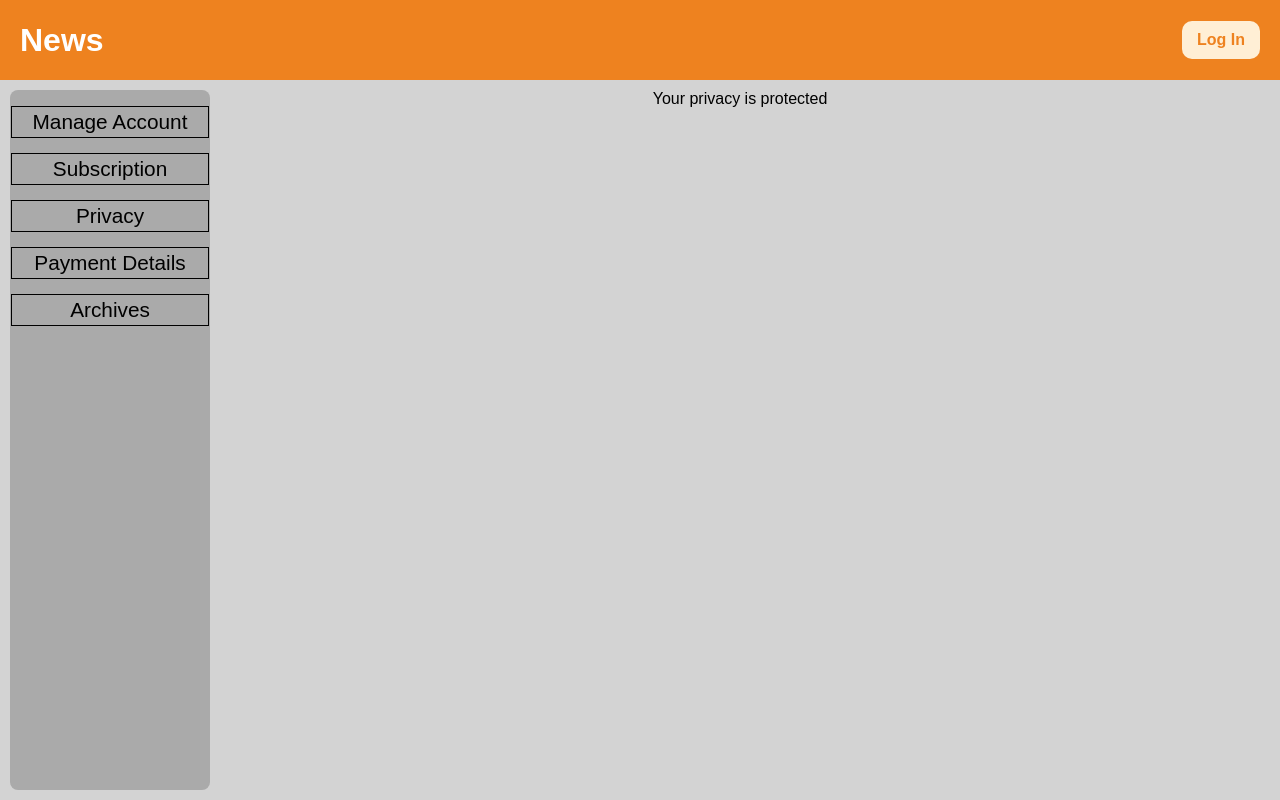
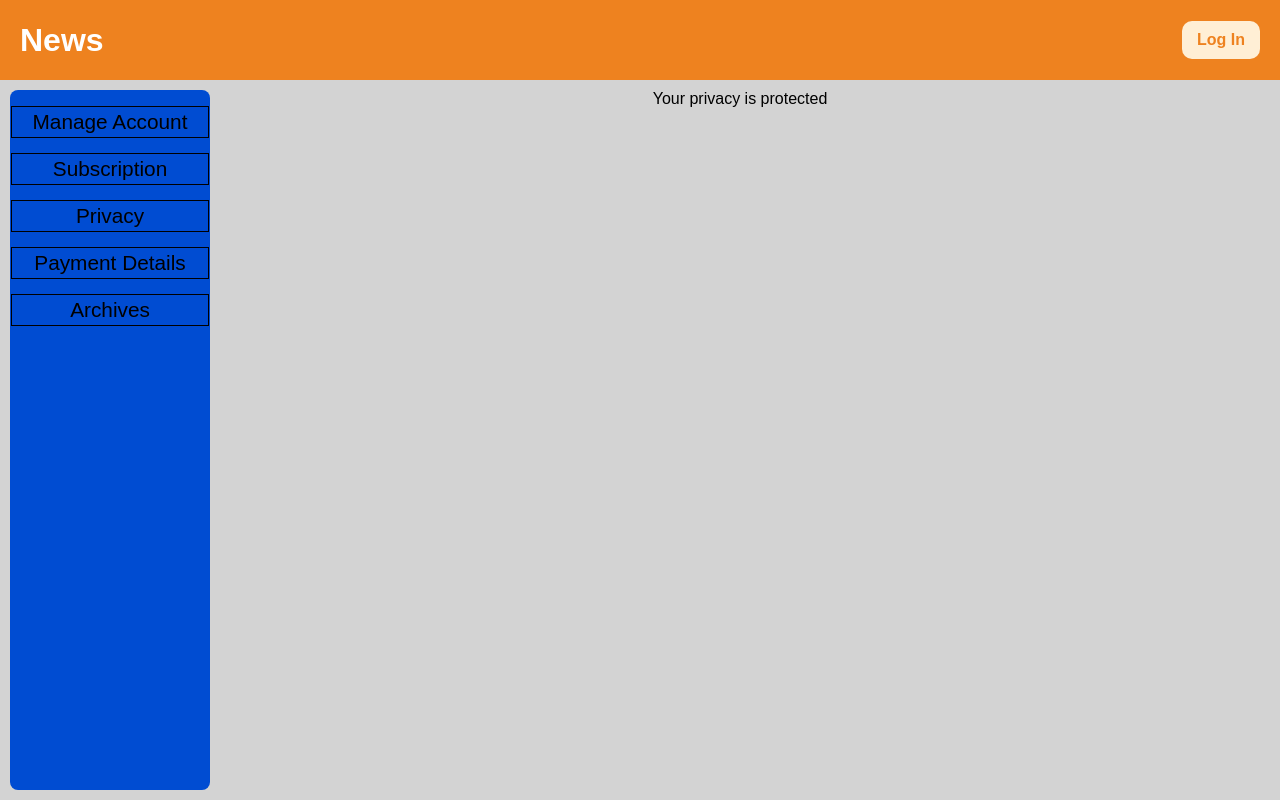
Before and after one commit to LaneLR/news-aggregator-app, a Next.js app: page /account/privacy in a window 1280 px wide. Built offline with nearby package versions, Linux system fonts and the light colour scheme; no server answers.

Commit message:
minor change to sidebar

```diff
--- a/src/components/SideNavBar.jsx
+++ b/src/components/SideNavBar.jsx
@@ -5,7 +5,7 @@ import NavTab from "./NavTab";
 const SideBarNavWrapper = styled.div`
   width: 200px;
   height: 100%;
-  background-color: #aaa;
+  background-color: var(--primary-blue);
   border: 1px solid transparent;
   border-radius: 8px;
 `;
```
